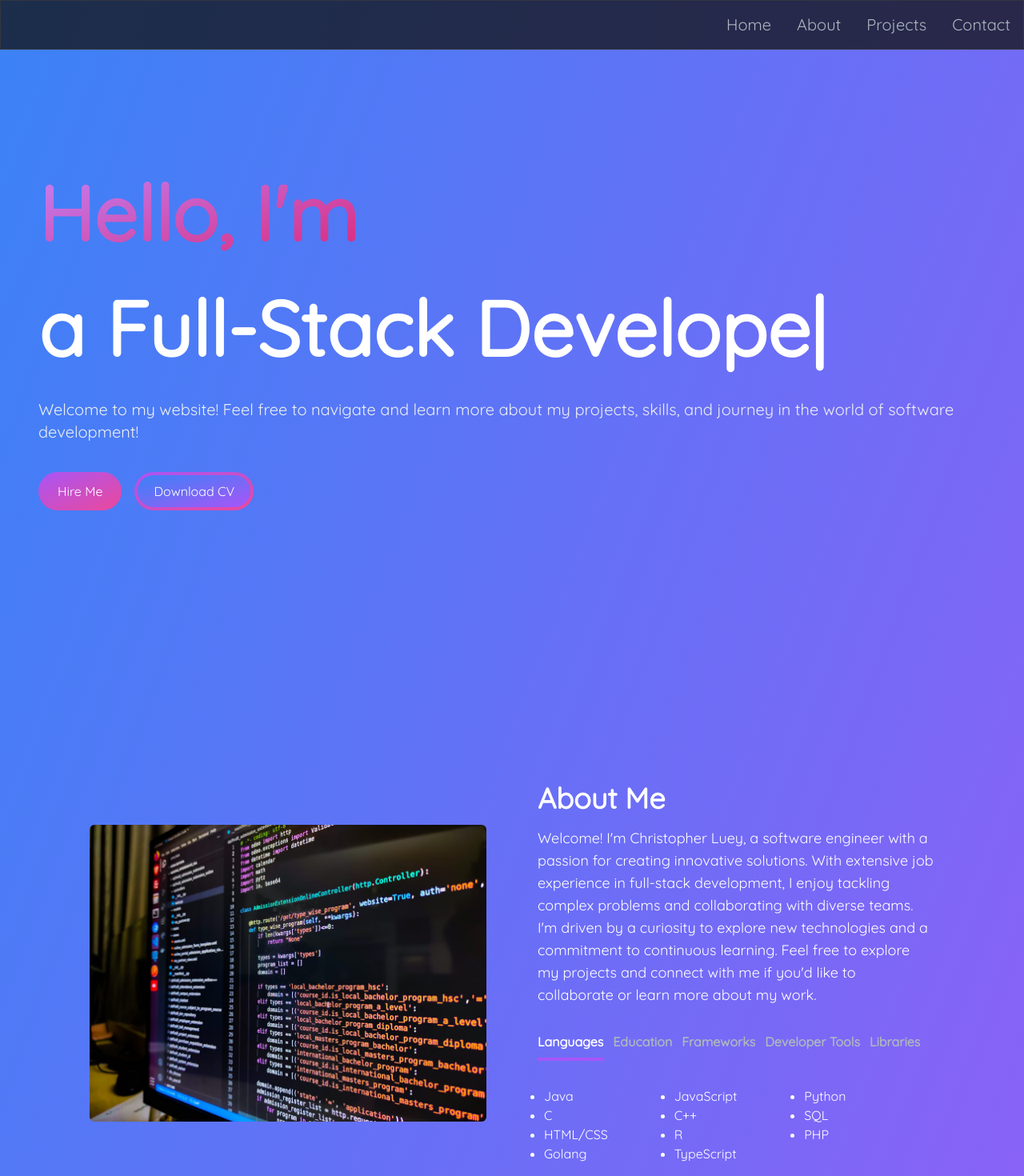
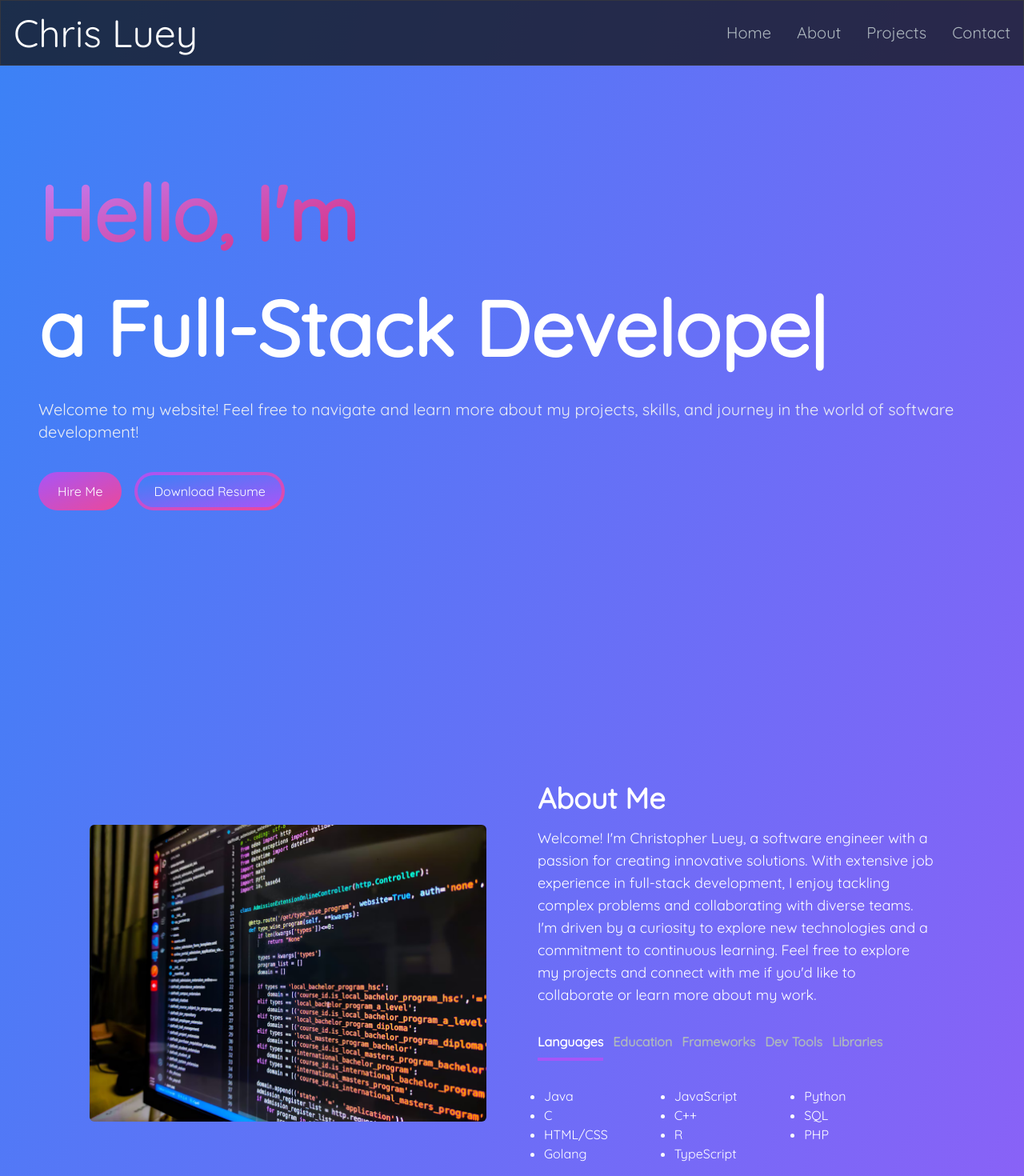
Before and after one commit to chrisluey/personal-website-2024, a Next.js app: page / in a window 1280 px wide. Shown: the top 1470 px of the page at 80% size. Built offline with nearby package versions, Linux system fonts and the light colour scheme.

Commit message:
fixed links and added logo

```diff
--- a/src/app/components/AboutSection.jsx
+++ b/src/app/components/AboutSection.jsx
@@ -133,7 +133,7 @@ const AboutSection = () => {
               active={tab === "developer_tools"}
             >
               {" "}
-              Developer Tools{" "}
+              Dev Tools{" "}
             </TabButton>
             <TabButton
               selectTab={() => handleTabChange("libraries")}
--- a/src/app/components/EmailSection.jsx
+++ b/src/app/components/EmailSection.jsx
@@ -4,6 +4,7 @@ import GithubIcon from "../../../public/github-icon.svg";
 import LinkedinIcon from "../../../public/linkedin-icon.svg";
 import Link from "next/link";
 import Image from "next/image";
+import { GITHUB_LINK, LINKEDIN_LINK } from "../util/constants";
 
 const EmailSection = () => {
   const [emailSubmitted, setEmailSubmitted] = useState(false);
@@ -49,17 +50,17 @@ const EmailSection = () => {
         <h5 className="text-xl font-bold text-white my-2">
           Let&apos;s Connect
         </h5>
-        <p className="text-[#ADB7BE] mb-4 max-w-md">
+        <p className="text-gray-300 mb-4 max-w-md">
           {" "}
           I&apos;m currently looking for new opportunities, my inbox is always
           open. Whether you have a question or just want to say hi, I&apos;ll
           try my best to get back to you!
         </p>
         <div className="socials flex flex-row gap-2">
-          <Link href="github.com">
+          <Link href={GITHUB_LINK}>
             <Image src={GithubIcon} alt="Github Icon" />
           </Link>
-          <Link href="linkedin.com">
+          <Link href={LINKEDIN_LINK}>
             <Image src={LinkedinIcon} alt="Linkedin Icon" />
           </Link>
         </div>
@@ -119,7 +120,7 @@ const EmailSection = () => {
             </div>
             <button
               type="submit"
-              className="bg-primary-500 hover:bg-primary-600 text-white font-medium py-2.5 px-5 rounded-lg w-full"
+              className="bg-primary-700 hover:bg-primary-600 text-white font-medium py-2.5 px-5 rounded-lg w-full"
             >
               Send Message
             </button>
--- a/src/app/components/Footer.jsx
+++ b/src/app/components/Footer.jsx
@@ -2,10 +2,10 @@ import React from "react";
 
 const Footer = () => {
   return (
-    <footer className="footer border z-10 border-t-[#33353F] border-l-transparent border-r-transparent text-white">
+    <footer className="footer border z-10 border-t-[#FFFFFF] border-l-transparent border-r-transparent text-white">
       <div className="container p-12 flex justify-between">
-        <span>LOGO</span>
-        <p className="text-slate-600">All rights reserved.</p>
+        <span>Chris Luey</span>
+        <p className="text-white">All rights reserved.</p>
       </div>
     </footer>
   );
--- a/src/app/components/HeroSection.jsx
+++ b/src/app/components/HeroSection.jsx
@@ -4,6 +4,7 @@ import Image from "next/image";
 import { TypeAnimation } from "react-type-animation";
 import { motion } from "framer-motion";
 import Link from "next/link";
+import { RESUME_LINK } from "../util/constants";
 
 const HeroSection = () => {
   return (
@@ -48,11 +49,11 @@ const HeroSection = () => {
               Hire Me
             </Link>
             <Link
-              href="/"
+              href={RESUME_LINK}
               className="px-1 inline-block py-1 w-full sm:w-fit rounded-full bg-gradient-to-br from-primary-500 to-secondary-500 hover:bg-slate-800 text-white mt-3"
             >
               <span className="block bg-gradient-to-br from-blue-500 to-purple-500 hover:bg-slate-800 rounded-full px-5 py-2">
-                Download CV
+                Download Resume
               </span>
             </Link>
           </div>
@@ -62,17 +63,17 @@ const HeroSection = () => {
           animate={{ opacity: 1, scale: 1 }}
           transition={{ duration: 0.5 }}
           className="col-span-4 place-self-center mt-4 lg:mt-0"
-        > */}
-          {/* <div className="rounded-full bg-[#181818] w-[250px] h-[250px] lg:w-[400px] lg:h-[400px] relative"> */}
-            {/* <Image
+        >
+          <div className="rounded-full bg-[#181818] w-[250px] h-[250px] lg:w-[400px] lg:h-[400px] relative">
+            <Image
               src="/images/hero-image.png"
               alt="hero image"
               className="absolute transform -translate-x-1/2 -translate-y-1/2 top-1/2 left-1/2"
               width={300}
               height={300}
-            /> */}
-          {/* </div> */}
-        {/* </motion.div> */}
+            />
+          </div>
+        </motion.div> */}
       </div>
     </section>
   );
--- a/src/app/components/Navbar.jsx
+++ b/src/app/components/Navbar.jsx
@@ -31,12 +31,12 @@ const Navbar = () => {
     // <nav className="fixed mx-auto border border-[#33353F] top-0 left-0 right-0 z-10 bg-[#121212] bg-opacity-100">
     <nav className="fixed mx-auto border border-[#33353F] top-0 left-0 right-0 z-10 bg-[#121212] bg-opacity-75">
       <div className="flex container lg:py-4 flex-wrap items-center justify-between mx-auto px-4 py-2">
-        {/* <Link
+        <Link
           href={"/"}
-          className="text-2xl md:text-5xl text-white font-semibold"
+          className="text-2xl md:text-5xl text-white"
         >
-          LOGO
-        </Link> */}
+          Chris Luey
+        </Link>
         <div className="mobile-menu block md:hidden">
           {!navbarOpen ? (
             <button
--- a/src/app/components/ProjectCard.jsx
+++ b/src/app/components/ProjectCard.jsx
@@ -16,12 +16,12 @@ const ProjectCard = ({ imgUrl, title, description, gitUrl, previewUrl }) => {
           >
             <CodeBracketIcon className="h-10 w-10 text-[#ADB7BE] absolute top-1/2 left-1/2 transform -translate-x-1/2 -translate-y-1/2  cursor-pointer group-hover/link:text-white" />
           </Link>
-          <Link
+          {/* <Link
             href={previewUrl}
             className="h-14 w-14 border-2 relative rounded-full border-[#ADB7BE] hover:border-white group/link"
           >
             <EyeIcon className="h-10 w-10 text-[#ADB7BE] absolute top-1/2 left-1/2 transform -translate-x-1/2 -translate-y-1/2  cursor-pointer group-hover/link:text-white" />
-          </Link>
+          </Link> */}
         </div>
       </div>
       <div className="text-white rounded-b-xl mt-3 bg-[#181818]py-6 px-4">
--- /dev/null
+++ b/src/app/util/constants.js
@@ -0,0 +1,5 @@
+const RESUME_LINK = "https://drive.google.com/file/d/14OT5XvSMmIr2ZwLPP6cjQFsvpdu5RLul/view?usp=sharing"
+const GITHUB_LINK = "https://github.com/chrisluey"
+const LINKEDIN_LINK = "https://www.linkedin.com/in/christopher-luey-834941195/"
+
+export { RESUME_LINK, GITHUB_LINK, LINKEDIN_LINK };
```
